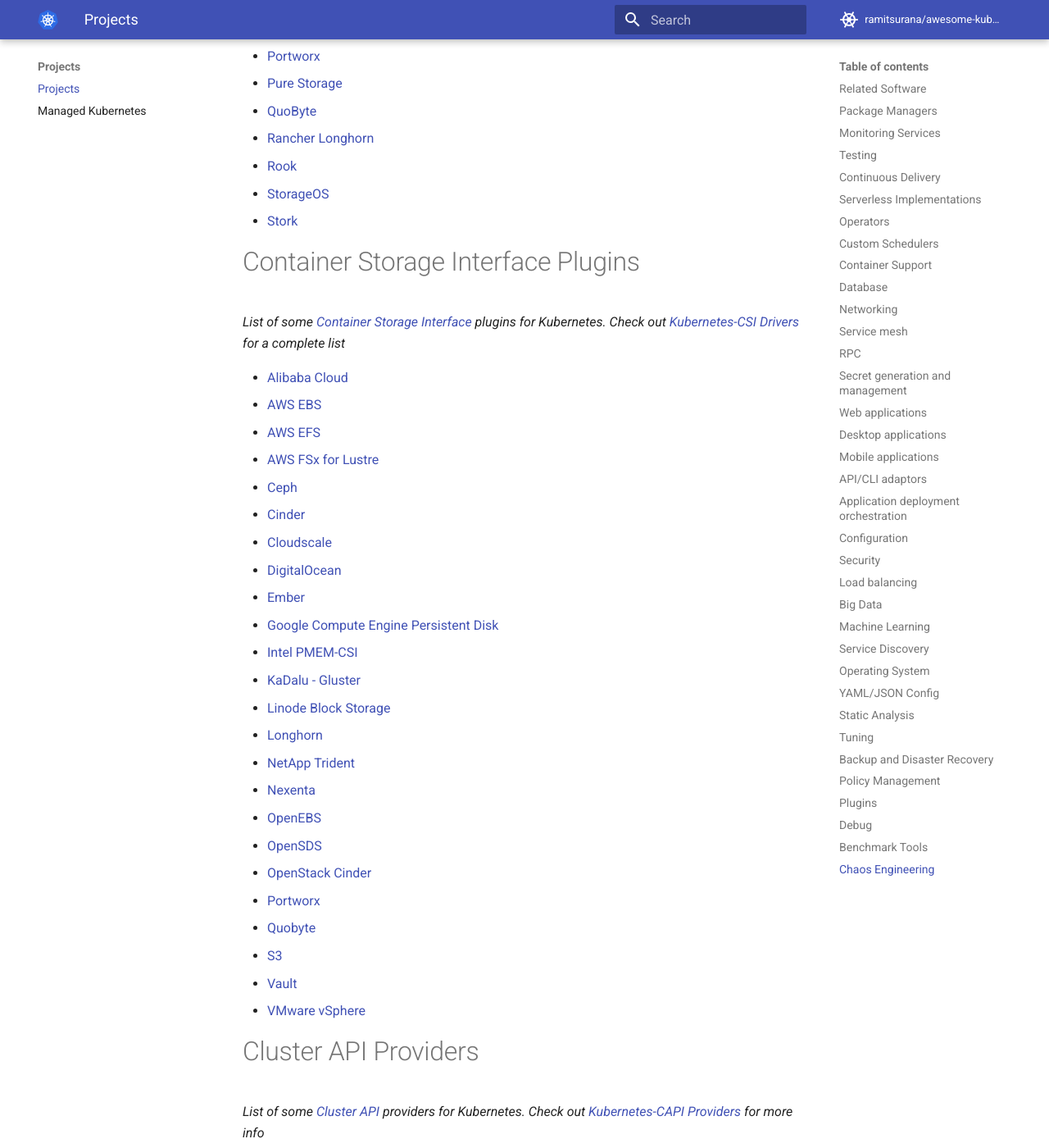
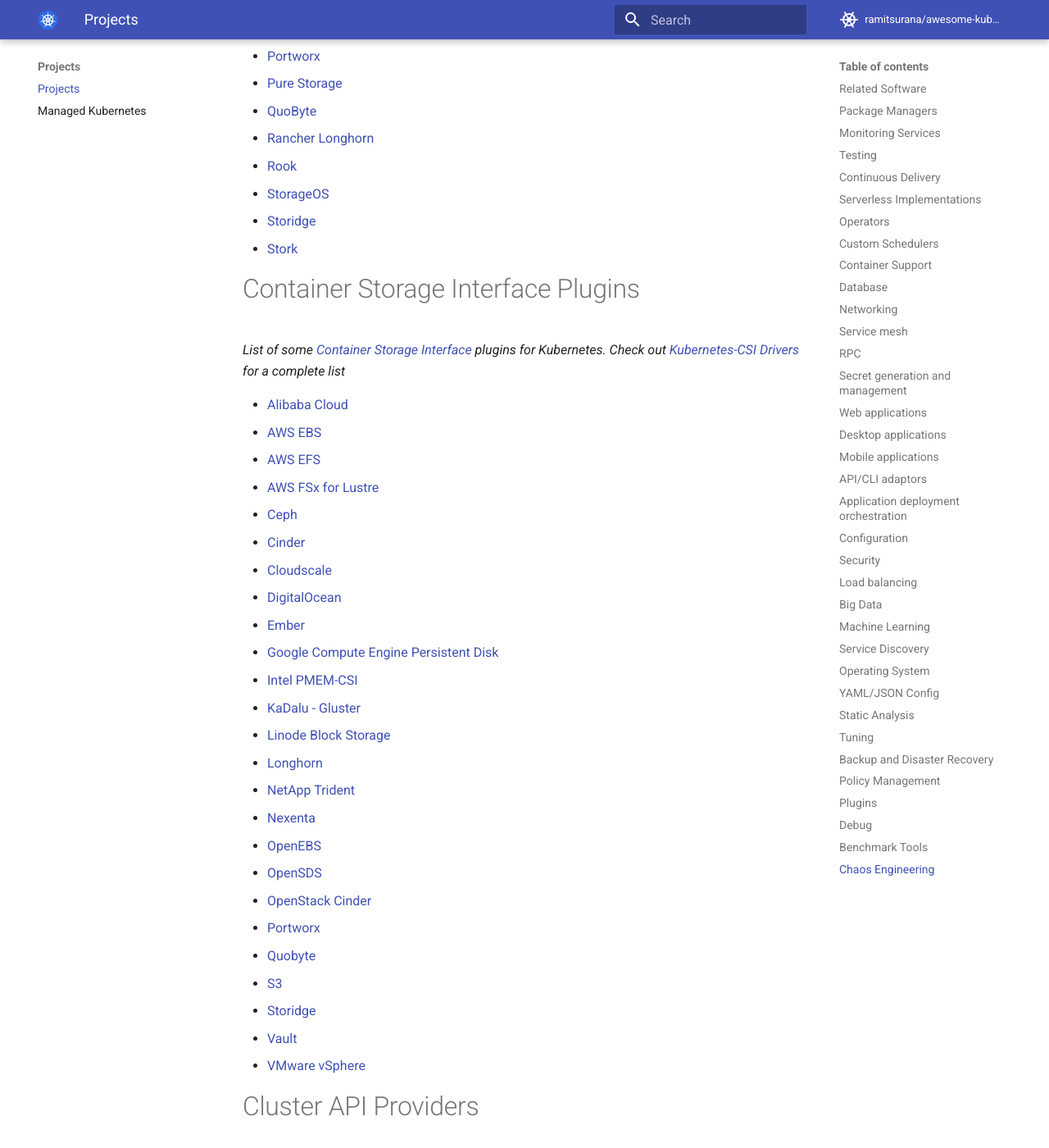
Before and after one commit to ramitsurana/awesome-kubernetes, an MkDocs documentation site: the page built from docs/projects/projects.md, in a window 1280 px wide and 1400 px high, scrolled down 18866 px. Shown: the whole window at 82% size. Built offline with MkDocs 1.6.1 and Material for MkDocs 9.7.7, drawn with Linux system fonts in a browser that asks for light colours; comment, search, counter and statistics services are not loaded.

Commit message:
Add storidge.com to Persistent Volume/CSI list
Added https://storidge.com to Persistent Volume Providers and Container Storage Interface Plugins list

```diff
--- a/docs/projects/projects.md
+++ b/docs/projects/projects.md
@@ -531,6 +531,7 @@ Persistent Volume Providers
 * [Rancher Longhorn](https://github.com/rancher/longhorn)
 * [Rook](http://rook.io/)
 * [StorageOS](http://storageos.com)
+* [Storidge](http://storidge.com)
 * [Stork](https://github.com/libopenstorage/stork)
 
 Container Storage Interface Plugins
@@ -560,6 +561,7 @@ Container Storage Interface Plugins
 * [Portworx](https://github.com/libopenstorage/openstorage/tree/master/csi)
 * [Quobyte](https://github.com/quobyte/quobyte-csi)
 * [S3](https://github.com/ctrox/csi-s3)
+* [Storidge](https://github.com/Storidge/csi-cio)
 * [Vault](https://github.com/kubevault/csi-driver)
 * [VMware vSphere](https://github.com/kubernetes-sigs/vsphere-csi-driver)
 
```
